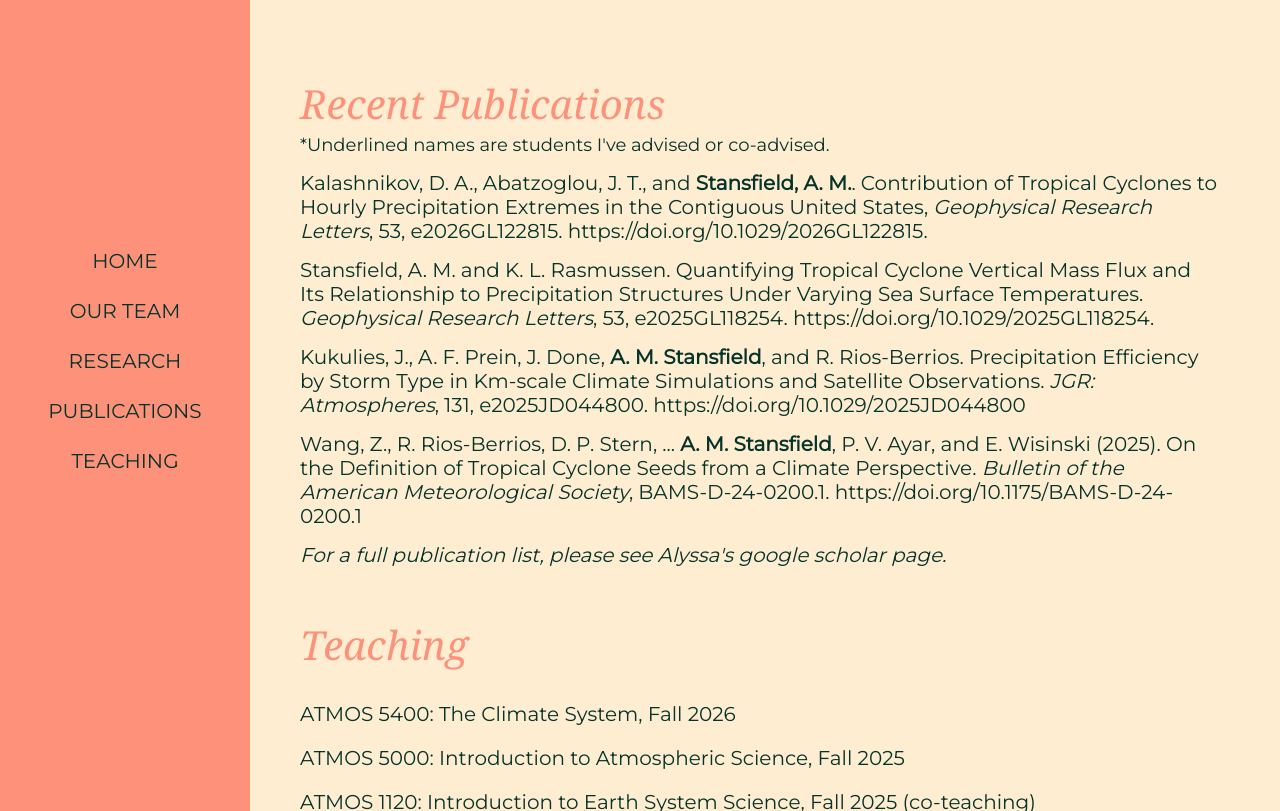
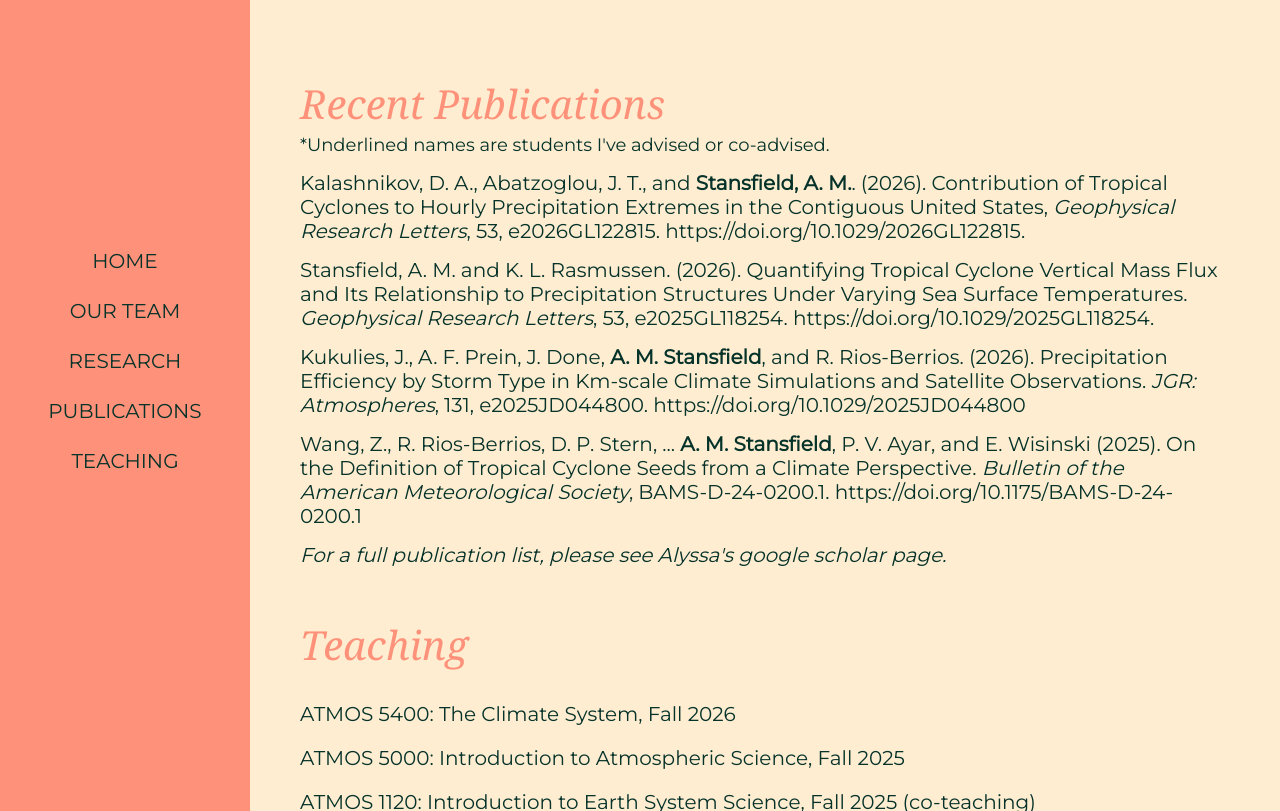
Before and after one commit to alyssa-stansfield/alyssa-stansfield.github.io, a Jekyll site: the page index.html, which Jekyll copies as it is, in a window 1280 px wide and 900 px high, scrolled down 4348 px, cut to the strip 89-900 px from the top of the window. Built offline with Jekyll 4.4.1, drawn with Linux system fonts in a browser that asks for light colours; some web fonts are replaced.

Commit message:
Fixing links to citations

```diff
--- a/index.html
+++ b/index.html
@@ -38,7 +38,7 @@
         <h1 style="color:#FE9179;">Recent News</h1>
                 <ul>
                         <li style="margin-bottom:12px;">Hailee Davis has joined our group for the summer as part of the Research Experience in Alpine Meteorology (REALM) program to analyze data from the SNOWSCAPE 2026 field campaign in Utah. Welcome Hailee!</li>
-                        <li style="margin-bottom:12px;"><a href=""https://agupubs.onlinelibrary.wiley.com/doi/10.1029/2026GL122815>Alyssa has a new co-authored publication in <em>Geophysical Research Letters</em>: "Contribution of Tropical Cyclones to Hourly Precipitation Extremes in the Contiguous United States"</a></li>
+                        <li style="margin-bottom:12px;"><a href="https://agupubs.onlinelibrary.wiley.com/doi/10.1029/2026GL122815">Alyssa has a new co-authored publication in <em>Geophysical Research Letters</em>: "Contribution of Tropical Cyclones to Hourly Precipitation Extremes in the Contiguous United States"</a></li>
                         <li style="margin-bottom:12px;">Chris has graduated from our department with his Bachelor's degree! He will be pursuing a Master's in our department with Dr. Derek Mallia. Congrats Chris!</li>
                         <li style="margin-bottom:12px;"><a href="https://agupubs.onlinelibrary.wiley.com/doi/10.1029/2025GL118254">Alyssa has a new first authored publication in <em>Geophysical Research Letters</em> :"Quantifying Tropical Cyclone Vertical Mass Flux and Its Relationship to Precipitation Structures Under Varying Sea Surface Temperatures"</a></li>
 			<li style="margin-bottom:12px;"><a href="https://agupubs.onlinelibrary.wiley.com/doi/10.1029/2025JD044800">Alyssa has a new co-authored publication in <em>JGR: Atmospheres</em> :"Precipitation Efficiency by Storm Type in km-Scale Climate Simulations and Satellite Observations"</a></li>
@@ -139,11 +139,11 @@
 	<div class="publications-details">
 	<p style="margin-top:-27px;font-size:18px">*Underlined names are students I've advised or co-advised.</p>
 
-        <p><a href="https://agupubs.onlinelibrary.wiley.com/doi/10.1029/2026GL122815">Kalashnikov, D. A., Abatzoglou, J. T., and <b>Stansfield, A. M.</b>. Contribution of Tropical Cyclones to Hourly Precipitation Extremes in the Contiguous United States, <em>Geophysical Research Letters</em>, 53, e2026GL122815. https://doi.org/10.1029/2026GL122815.</a></p>
+        <p><a href="https://agupubs.onlinelibrary.wiley.com/doi/10.1029/2026GL122815">Kalashnikov, D. A., Abatzoglou, J. T., and <b>Stansfield, A. M.</b>. (2026). Contribution of Tropical Cyclones to Hourly Precipitation Extremes in the Contiguous United States, <em>Geophysical Research Letters</em>, 53, e2026GL122815. https://doi.org/10.1029/2026GL122815.</a></p>
 
-	<p><a href="https://agupubs.onlinelibrary.wiley.com/doi/10.1029/2025GL118254">Stansfield, A. M. and K. L. Rasmussen. Quantifying Tropical Cyclone Vertical Mass Flux and Its Relationship to Precipitation Structures Under Varying Sea Surface Temperatures. <em>Geophysical Research Letters</em>, 53, e2025GL118254. https://doi.org/10.1029/2025GL118254.</a></p>
+	<p><a href="https://agupubs.onlinelibrary.wiley.com/doi/10.1029/2025GL118254">Stansfield, A. M. and K. L. Rasmussen. (2026). Quantifying Tropical Cyclone Vertical Mass Flux and Its Relationship to Precipitation Structures Under Varying Sea Surface Temperatures. <em>Geophysical Research Letters</em>, 53, e2025GL118254. https://doi.org/10.1029/2025GL118254.</a></p>
 
-        <p><a href="https://agupubs.onlinelibrary.wiley.com/doi/10.1029/2025JD044800">Kukulies, J., A. F. Prein, J. Done, <b>A. M. Stansfield</b>, and R. Rios-Berrios. Precipitation Efficiency by Storm Type in Km-scale Climate Simulations and Satellite Observations. <em>JGR: Atmospheres</em>, 131, e2025JD044800. https://doi.org/10.1029/2025JD044800</a></p>
+        <p><a href="https://agupubs.onlinelibrary.wiley.com/doi/10.1029/2025JD044800">Kukulies, J., A. F. Prein, J. Done, <b>A. M. Stansfield</b>, and R. Rios-Berrios. (2026). Precipitation Efficiency by Storm Type in Km-scale Climate Simulations and Satellite Observations. <em>JGR: Atmospheres</em>, 131, e2025JD044800. https://doi.org/10.1029/2025JD044800</a></p>
 
 	<p><a href="https://journals.ametsoc.org/view/journals/bams/aop/BAMS-D-24-0200.1/BAMS-D-24-0200.1.xml">Wang, Z., R. Rios-Berrios, D. P. Stern, ... <b>A. M. Stansfield</b>, P. V. Ayar, and E. Wisinski (2025). On the Definition of Tropical Cyclone Seeds from a Climate Perspective. <em>Bulletin of the American Meteorological Society</em>, BAMS-D-24-0200.1. https://doi.org/10.1175/BAMS-D-24-0200.1</a></p>
 
```
